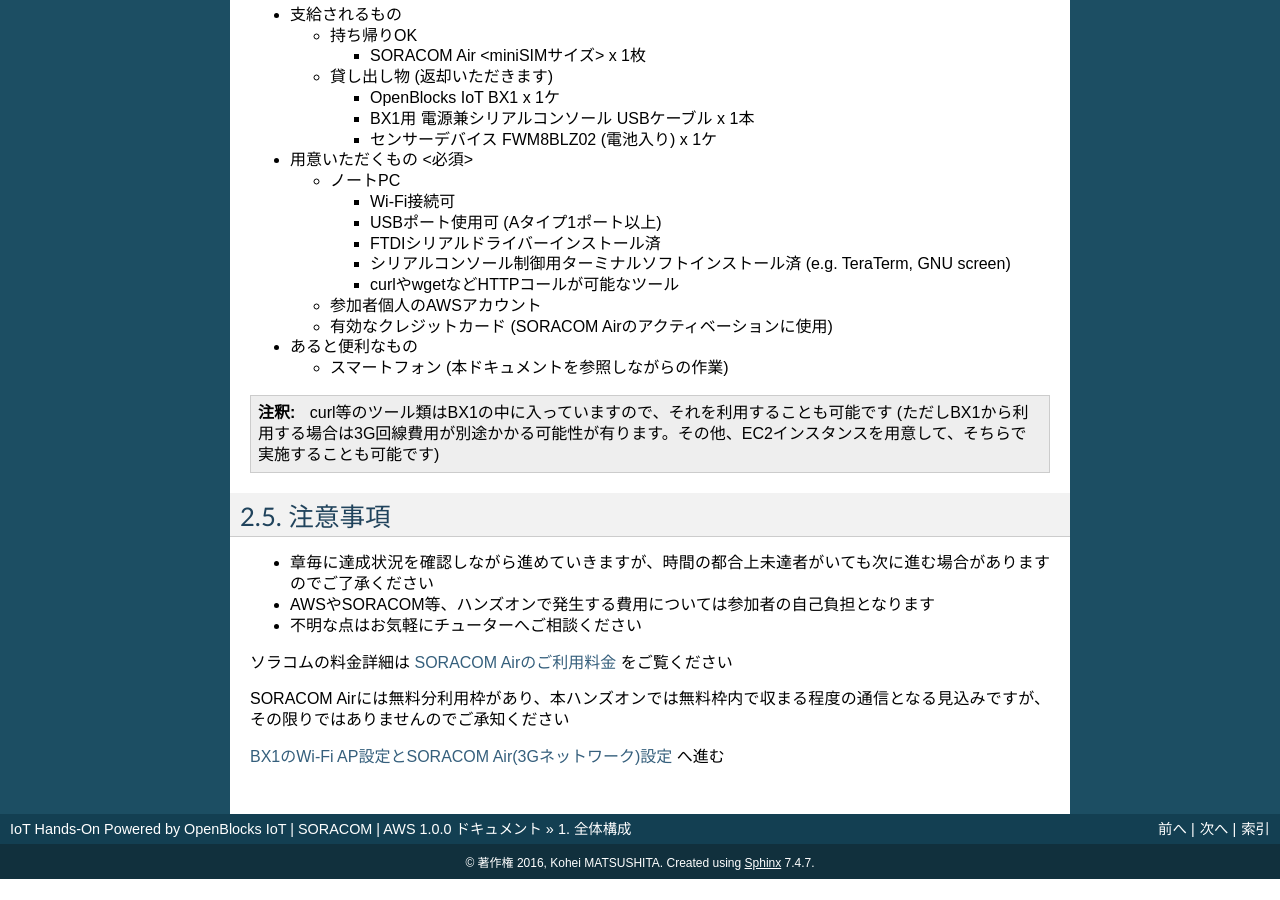
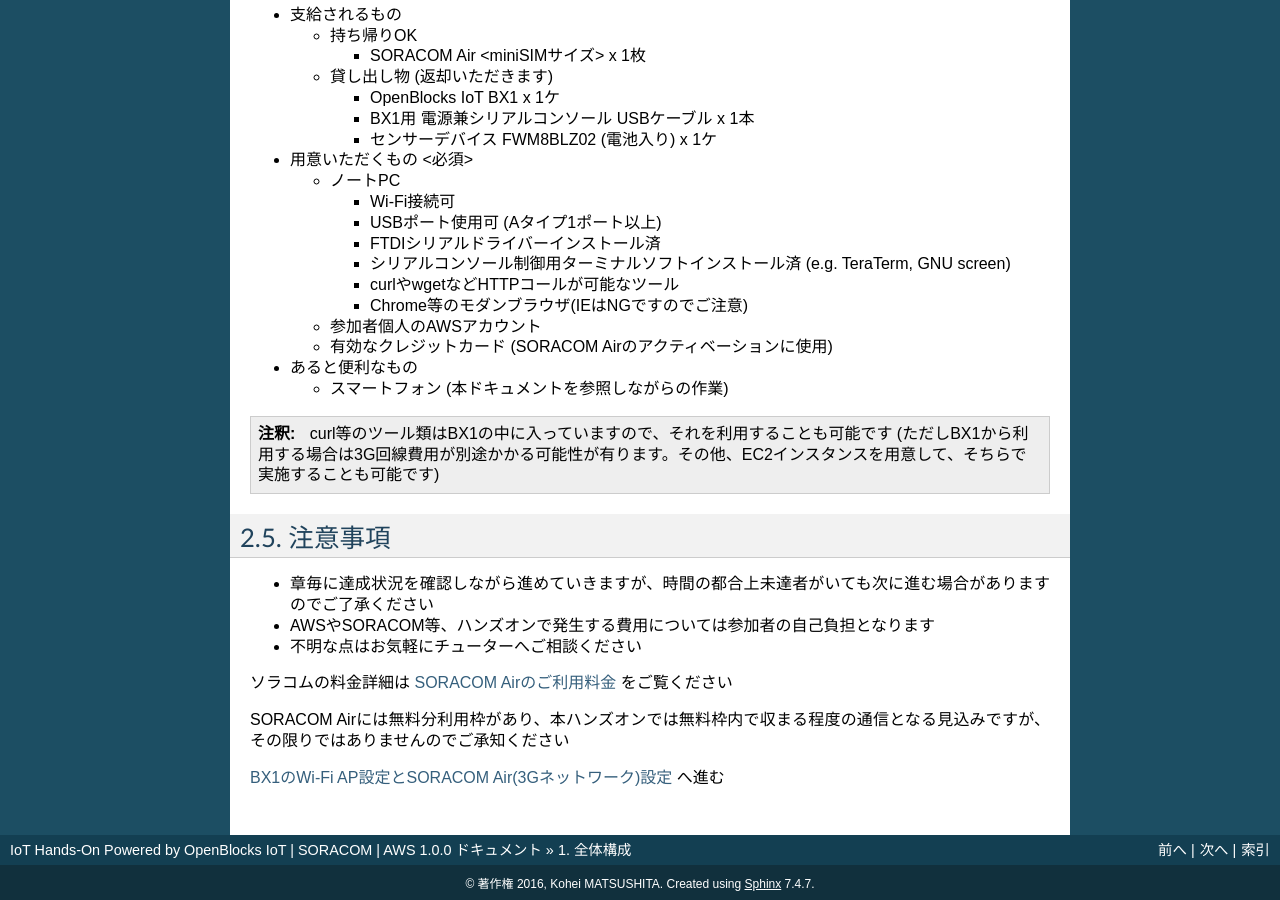
Before and after one commit to ma2shita/iot-hands-on-powered_by_openblocks_soracom_aws, a Sphinx documentation site: the page built from docs/00.rst, in a window 1280 px wide and 900 px high, scrolled down 1671 px. Built offline with Sphinx 7.4.7, drawn with Linux system fonts in a browser that asks for light colours; before the commit the page ends 2550 px from its top, so only the background shows below that.

Commit message:
Add notice in User env. (w/ Browser)

```diff
--- a/docs/00.rst
+++ b/docs/00.rst
@@ -74,6 +74,7 @@
     * FTDIシリアルドライバーインストール済
     * シリアルコンソール制御用ターミナルソフトインストール済 (e.g. TeraTerm, GNU screen)
     * curlやwgetなどHTTPコールが可能なツール
+    * Chrome等のモダンブラウザ(IEはNGですのでご注意)
 
   * 参加者個人のAWSアカウント
   * 有効なクレジットカード (SORACOM Airのアクティベーションに使用)
```
